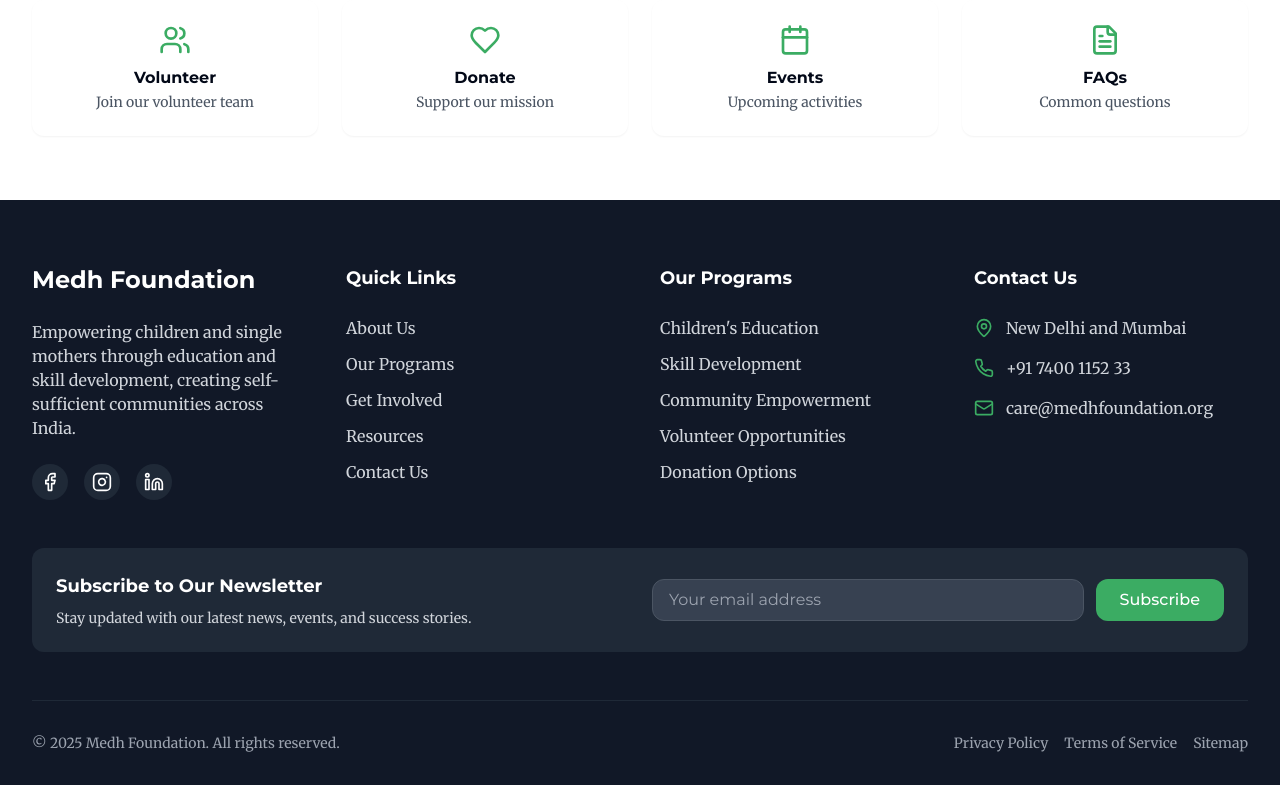
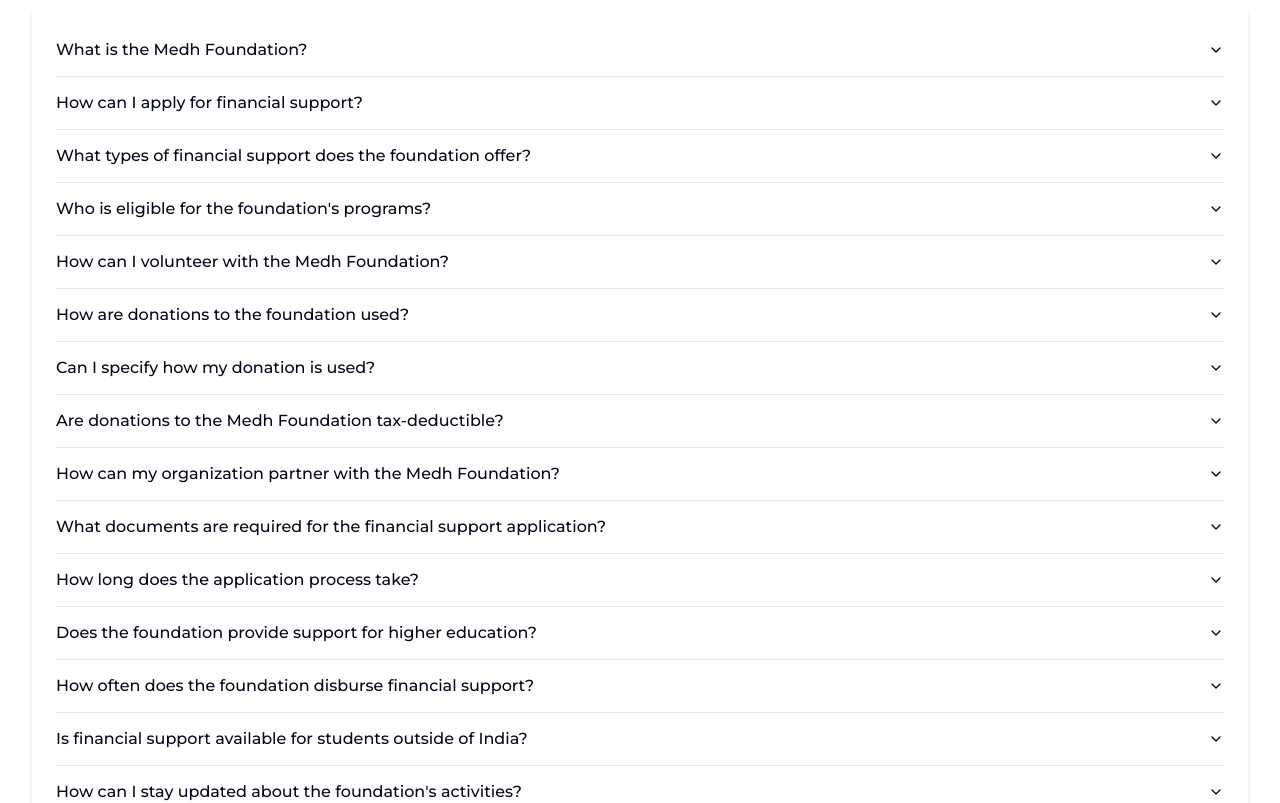
Before and after one commit to medhedtech/medh-connects, a React (Vite) app: page /contact in a window 1280 px wide. Shown: the part 1300-2103 px from the top of the page. Built offline with nearby package versions, Linux system fonts and the light colour scheme.

Commit message:
Add FAQs and Online Application
Add FAQs section and replace with online application button.

```diff
--- a/src/pages/Contact.tsx
+++ b/src/pages/Contact.tsx
@@ -1,8 +1,11 @@
+
 import Navbar from "@/components/Navbar";
 import Footer from "@/components/Footer";
-import { Mail, MapPin, Phone, Users, Calendar, FileText } from "lucide-react";
+import { Mail, MapPin, Phone, Users, Calendar, FileText, CreditCard } from "lucide-react";
 import { useState, useEffect } from "react";
 import { toast } from "@/hooks/use-toast";
+import { Accordion, AccordionContent, AccordionItem, AccordionTrigger } from "@/components/ui/accordion";
+import ApplicationButton from "@/components/ApplicationButton";
 
 const Contact = () => {
   const [formData, setFormData] = useState({
@@ -246,6 +249,119 @@ const Contact = () => {
               </div>
             </div>
 
+            {/* FAQs Section */}
+            <div className="mt-16">
+              <h2 className="text-2xl font-bold mb-8">Frequently Asked Questions</h2>
+              <div className="bg-white rounded-xl shadow-md p-6">
+                <Accordion type="single" collapsible className="w-full">
+                  <AccordionItem value="item-1">
+                    <AccordionTrigger>What is the Medh Foundation?</AccordionTrigger>
+                    <AccordionContent>
+                      The Medh Foundation is a non-profit organization dedicated to empowering children and single mothers through education and skill development, with the aim of creating self-sufficient communities across India.
+                    </AccordionContent>
+                  </AccordionItem>
+
+                  <AccordionItem value="item-2">
+                    <AccordionTrigger>How can I apply for financial support?</AccordionTrigger>
+                    <AccordionContent>
+                      You can apply for financial support by clicking on the "Online Application for Financial Support" button available on our website. The application process involves filling out a form with details about the child, educational information, family situation, and the type of support needed.
+                    </AccordionContent>
+                  </AccordionItem>
+
+                  <AccordionItem value="item-3">
+                    <AccordionTrigger>What types of financial support does the foundation offer?</AccordionTrigger>
+                    <AccordionContent>
+                      The foundation offers several types of financial support including tuition assistance, books and supplies funding, and transportation assistance. Each type of support is designed to address specific educational needs and remove barriers to education.
+                    </AccordionContent>
+                  </AccordionItem>
+
+                  <AccordionItem value="item-4">
+                    <AccordionTrigger>Who is eligible for the foundation's programs?</AccordionTrigger>
+                    <AccordionContent>
+                      Our programs primarily focus on supporting children from underprivileged backgrounds and single mothers. Eligibility criteria may vary by program, but generally, we support those who demonstrate financial need and a commitment to education or skill development.
+                    </AccordionContent>
+                  </AccordionItem>
+
+                  <AccordionItem value="item-5">
+                    <AccordionTrigger>How can I volunteer with the Medh Foundation?</AccordionTrigger>
+                    <AccordionContent>
+                      You can volunteer with us by visiting the "Get Involved" section of our website and filling out the volunteer application form. We welcome volunteers with various skills and interests, including teaching, mentoring, administrative support, event planning, and more.
+                    </AccordionContent>
+                  </AccordionItem>
+
+                  <AccordionItem value="item-6">
+                    <AccordionTrigger>How are donations to the foundation used?</AccordionTrigger>
+                    <AccordionContent>
+                      Donations to the Medh Foundation are primarily used to fund our educational programs, skill development initiatives, and financial support for children and single mothers. A small percentage covers administrative costs to ensure the sustainable operation of our programs.
+                    </AccordionContent>
+                  </AccordionItem>
+
+                  <AccordionItem value="item-7">
+                    <AccordionTrigger>Can I specify how my donation is used?</AccordionTrigger>
+                    <AccordionContent>
+                      Yes, donors can specify which program or initiative they would like their donation to support. You can indicate your preference during the donation process, or contact us directly to discuss specific allocation of your contribution.
+                    </AccordionContent>
+                  </AccordionItem>
+
+                  <AccordionItem value="item-8">
+                    <AccordionTrigger>Are donations to the Medh Foundation tax-deductible?</AccordionTrigger>
+                    <AccordionContent>
+                      Yes, donations to the Medh Foundation are tax-deductible as allowed by law. We provide donation receipts that can be used for tax purposes. For specific tax-related questions, we recommend consulting with your tax advisor.
+                    </AccordionContent>
+                  </AccordionItem>
+
+                  <AccordionItem value="item-9">
+                    <AccordionTrigger>How can my organization partner with the Medh Foundation?</AccordionTrigger>
+                    <AccordionContent>
+                      We welcome partnerships with organizations that share our mission and values. Potential partnerships can include corporate social responsibility initiatives, joint programs, sponsorships, or in-kind donations. Please contact us at care@medhfoundation.org to discuss partnership opportunities.
+                    </AccordionContent>
+                  </AccordionItem>
+
+                  <AccordionItem value="item-10">
+                    <AccordionTrigger>What documents are required for the financial support application?</AccordionTrigger>
+                    <AccordionContent>
+                      Required documents include the child's identification (Aadhar Card, birth certificate), school ID, recent fee receipts, academic records, parent identification documents, proof of residence, and income verification. Single mothers should provide relevant documentation regarding their marital status.
+                    </AccordionContent>
+                  </AccordionItem>
+
+                  <AccordionItem value="item-11">
+                    <AccordionTrigger>How long does the application process take?</AccordionTrigger>
+                    <AccordionContent>
+                      The application review process typically takes 4-6 weeks from submission. This includes verification of documents, assessment of need, and determination of the appropriate support. Applicants will be notified of the decision via email or phone.
+                    </AccordionContent>
+                  </AccordionItem>
+
+                  <AccordionItem value="item-12">
+                    <AccordionTrigger>Does the foundation provide support for higher education?</AccordionTrigger>
+                    <AccordionContent>
+                      Yes, the Medh Foundation provides support for various levels of education, from primary school through undergraduate studies. The specific support available depends on the student's needs, academic performance, and our available resources.
+                    </AccordionContent>
+                  </AccordionItem>
+
+                  <AccordionItem value="item-13">
+                    <AccordionTrigger>How often does the foundation disburse financial support?</AccordionTrigger>
+                    <AccordionContent>
+                      Financial support is typically disbursed at the beginning of each academic term or as needed for specific expenses. The disbursement schedule is tailored to align with educational institution requirements and the specific needs of recipients.
+                    </AccordionContent>
+                  </AccordionItem>
+
+                  <AccordionItem value="item-14">
+                    <AccordionTrigger>Is financial support available for students outside of India?</AccordionTrigger>
+                    <AccordionContent>
+                      Currently, our financial support programs are focused on students within India. However, we are continuously evaluating opportunities to expand our reach. Please contact us for the most current information regarding eligibility regions.
+                    </AccordionContent>
+                  </AccordionItem>
+
+                  <AccordionItem value="item-15">
+                    <AccordionTrigger>How can I stay updated about the foundation's activities?</AccordionTrigger>
+                    <AccordionContent>
+                      You can stay updated by subscribing to our newsletter at the bottom of our website, following us on social media platforms, or regularly visiting our website's News section. We share updates about our programs, success stories, and upcoming events.
+                    </AccordionContent>
+                  </AccordionItem>
+                </Accordion>
+              </div>
+            </div>
+
             {/* Quick Links */}
             <div className="mt-16">
               <h2 className="text-2xl font-bold mb-8">Quick Links</h2>
@@ -274,14 +390,18 @@ const Contact = () => {
                   <h3 className="font-bold">Events</h3>
                   <p className="text-sm text-gray-600 mt-1">Upcoming activities</p>
                 </a>
-                <a
-                  href="/resources#faq"
+                <div
                   className="flex flex-col items-center bg-white rounded-xl shadow-sm p-6 hover:shadow-md transition-all text-center"
                 >
-                  <FileText className="w-8 h-8 text-primary-green mb-3" />
-                  <h3 className="font-bold">FAQs</h3>
-                  <p className="text-sm text-gray-600 mt-1">Common questions</p>
-                </a>
+                  <CreditCard className="w-8 h-8 text-primary-green mb-3" />
+                  <h3 className="font-bold">Financial Support</h3>
+                  <p className="text-sm text-gray-600 mt-1">Apply for assistance</p>
+                  <ApplicationButton
+                    variant="link"
+                    size="sm"
+                    className="mt-2 text-primary-green"
+                  />
+                </div>
               </div>
             </div>
           </div>
```
